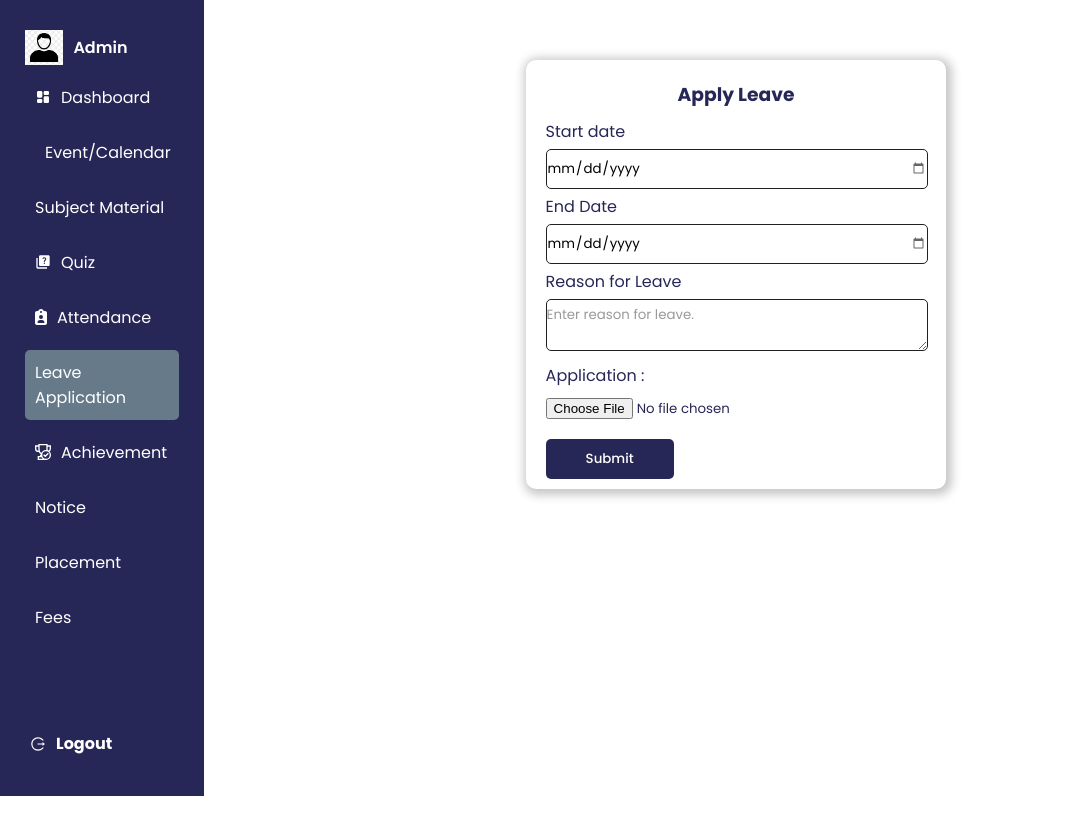
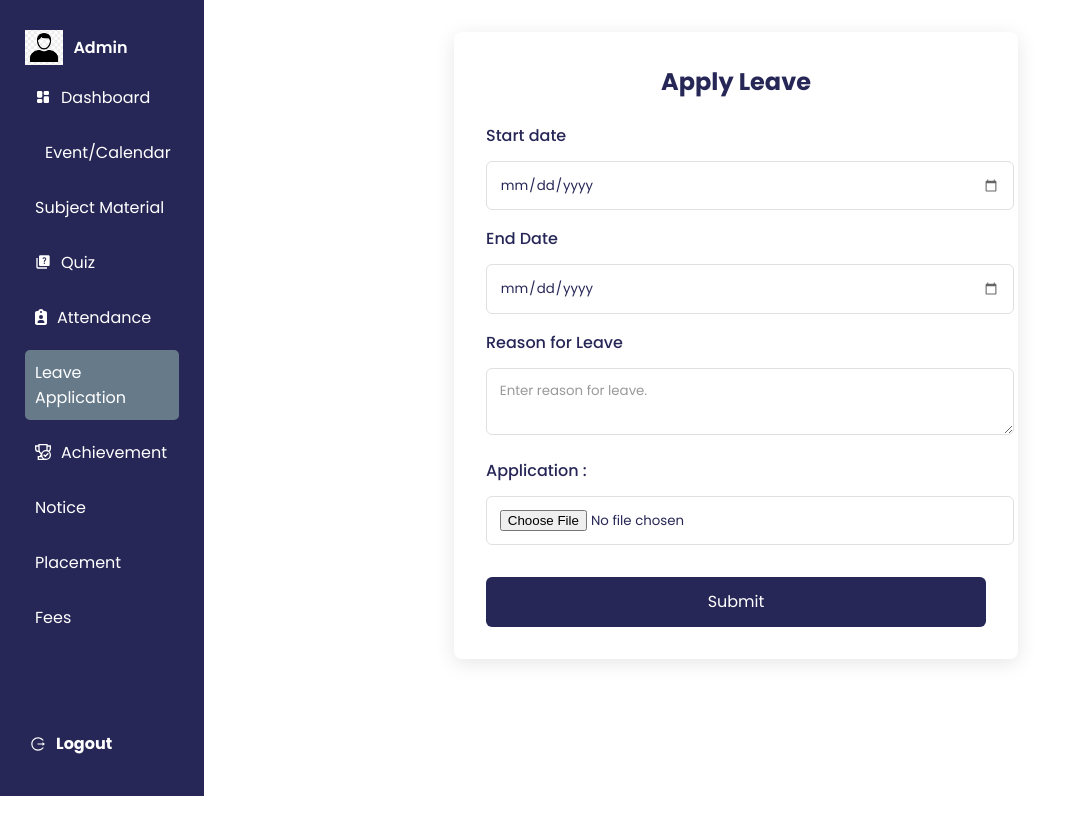
Before and after one commit to krushal29/krushal29-CVM-hackathon-frontend, a React (Vite) app: page /viewLeaveApplication in a window 1280 px wide. Shown: the top 834 px of the page, without its empty margins (0-1077 px from the left). Built offline with nearby package versions, Linux system fonts and the light colour scheme.

Commit message:
updated css:

```diff
--- a/src/component/Student/leave/StudentLeave.css
+++ b/src/component/Student/leave/StudentLeave.css
@@ -1,75 +1,67 @@
 @import url('https://fonts.googleapis.com/css2?family=Poppins:wght@400;500;600&display=swap');
 
-*{
-  font-family: 'Poppins', sans-serif;
-}
-
-
-
 .StudentLeave {
-  /* background-color: #ccccdb; */
   width: 85vw;
   height: 100%;
 }
 
-.StudentLeave .StudentLeave1 .ApplyLeave{
-  box-shadow: 2px 2px 10px 4px rgba(32, 32, 32, 0.25);
-  width: 35%;
-  color: #272757;
-  margin: 0 auto;
-  border-radius: 10px;
-  padding: 10px 20px;
-  margin-top: 60px;
+.StudentLeave .StudentLeave1 .ApplyLeave {
+  max-width: 500px;
+  font-family: 'Poppins', sans-serif;
+  margin: 2rem auto;
+  font-weight: 500;
+  color:#272757;
+  padding: 2rem;
+  background: #ffffff;
+  border-radius: 8px;
+  box-shadow: 0 4px 20px rgba(0, 0, 0, 0.1);
 }
 
-.StudentLeave .StudentLeave1 .submitbtn button{
- padding: 10px 40px;
- border-radius: 5px;
- background-color: #272757;
- color: white;
- font-weight: 500;
- border: none;
- outline: none;
- margin-top: 10px;
- cursor: pointer;
+.StudentLeave .StudentLeave1 .ApplyLeave .ApplyLeaveH3 h3 {
+  color: #272757;
+  font-size: 1.5rem;
+  text-align: center;
+  margin-bottom: 1.5rem;
 }
 
-.StudentLeave .StudentLeave1 .ApplyLeave .ApplyLeaveH3 h3{
-  padding-top: 10px;
-  padding-bottom: 10px;
-  text-align: center;
+.StudentLeave .StudentLeave1 .ApplyLeave label {
+  display: block;
+  color: #272757;
+  font-weight: 500;
+  margin-bottom: 0.8rem;
 }
 
-.StudentLeave .StudentLeave1 .ApplyLeave .ApplyStartDate input{
+.StudentLeave .StudentLeave1 .ApplyLeave input,
+.StudentLeave .StudentLeave1 .ApplyLeave textarea,
+.StudentLeave .StudentLeave1 .ApplyLeave select {
   width: 100%;
-  padding: 8px 0;
-  border-radius: 5px;
-  margin: 5px 0;
-  border: 1px solid #212121;
+  padding: 0.8rem;
+  border: 1px solid #e0e0e0;
+  border-radius: 6px;
+  font-family: 'Poppins', sans-serif;
+  color: #272757;
+  margin-bottom: 1rem;
+  margin-top: 0.8rem;
 }
 
-
-
-.StudentLeave .StudentLeave1 .ApplyLeave .ApplyEndDate input{
-  width: 100%;
-  padding: 8px 0;
-  border-radius: 5px;
-  margin: 5px 0;
-  border: 1px solid #212121;
+.StudentLeave .StudentLeave1 .ApplyLeave input:focus,
+.StudentLeave .StudentLeave1 .ApplyLeave textarea:focus,
+.StudentLeave .StudentLeave1 .ApplyLeave select:focus {
+  outline: none;
+  border-color: #272757;
 }
 
-.StudentLeave .StudentLeave1 .ApplyLeave .ApplyReasonLeave textarea{
+.StudentLeave .StudentLeave1 .submitbtn button {
+  background: #272757;
+  color: white;
+  padding: 0.8rem 1.5rem;
+  border: none;
+  border-radius: 6px;
+  cursor: pointer;
   width: 100%;
-  padding: 5px 0;
-  border-radius: 5px;
-  margin: 5px 0;
-  border: 1px solid #212121;
-}
-
-
-.StudentLeave .StudentLeave1 .ApplyLeave .ApplyApplication input{
-  background-color: transparent;
-  padding: 10px 0;
+  font-size: 1rem;
+  margin-top: 1rem;
+  transition: background 0.3s
 }
 
 .PastApplication {
@@ -79,7 +71,6 @@
   margin: 40px 150px;
   padding: 20px 10px;
   border-radius: 10px;
-
 }
 
 .PastApplication .pastApplicationh3 h3 {
@@ -87,11 +78,13 @@
   color: #272757;
   font-size: 22px;
 }
+
 .PastApplication .filterApplication {
   display: flex;
   padding-top: 20px;
   justify-content: space-between;
 }
+
 .PastApplication .filterApplication .filterYear {
   display: flex;
   align-items: center;
@@ -100,6 +93,7 @@
 .PastApplication .filterApplication .filterYear label {
   padding-right: 20px;
 }
+
 .PastApplication .filterApplication .filterYear select {
   padding: 5px 20px;
   box-shadow: 2px 2px 10px 0px rgba(0, 0, 0, 0.25) inset;
@@ -108,14 +102,14 @@
   border: none;
   outline: none;
 }
- .PastApplication .filterApplication .AddFilter{
+
+.PastApplication .filterApplication .AddFilter {
   display: flex;
-    /* background-color: #ccccdb; */
   width: 33%;
   align-items: center;
 }
 
- .PastApplication .filterApplication .AddFilter select{
+.PastApplication .filterApplication .AddFilter select {
   padding: 5px 20px;
   box-shadow: 2px 2px 10px 0px rgba(0, 0, 0, 0.25) inset;
   border-radius: 20px;
@@ -126,7 +120,7 @@
   width: 50%;
 }
 
- .PastApplication .filterApplication .SearchFilter button{
+.PastApplication .filterApplication .SearchFilter button {
   background-color: #272757;
   color: white;
   font-weight: 500;
@@ -138,18 +132,20 @@
   outline: none;
   cursor: pointer;
 }
- .PastApplication .filterApplication .SearchFilter button span{
-    padding-right:20px;
+
+.PastApplication .filterApplication .SearchFilter button span {
+  padding-right: 20px;
 }
 
- .PastApplication .StatusDetail{
-  padding-top:30px;
+.PastApplication .StatusDetail {
+  padding-top: 30px;
   width: 100%;
 }
-.StatusDetail th{
+
+.StatusDetail th {
   font-weight: 300;
+}
 
-}
 .StatusDetail th, .StatusDetail td {
   padding: 10px;
   text-align: center;
@@ -171,8 +167,7 @@
   cursor: pointer;
 }
 
-
-.ViewPastApplication button{
+.ViewPastApplication button {
   background-color: #272757;
   color: white;
   padding: 15px 25px;
@@ -182,5 +177,4 @@
   border: none;
   cursor: pointer;
   width: 20%;
-
 }
```
Lines whose indentation alone changed are shown as unchanged.
